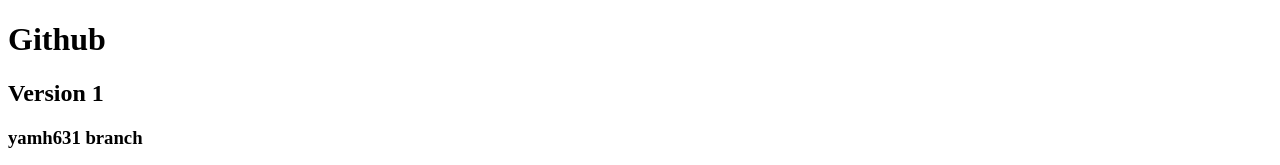
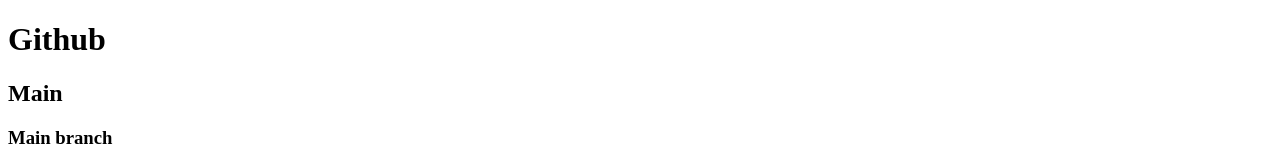
Before and after one commit to Yamh631/Test, a plain HTML site: page index.html in a window 1280 px wide. Shown: the top 165 px of the page. Drawn offline with Linux system fonts and the light colour scheme.

Commit message:
Change Title -> Main

```diff
--- a/index.html
+++ b/index.html
@@ -7,8 +7,8 @@
 </head>
 <body>
     <h1>Github</h1>
-    <h2>Version 1</h2>
-    <h3>yamh631 branch</h3>
+    <h2>Main</h2>
+    <h3>Main branch</h3>
 
     <p>Lorem ipsum dolor sit amet consectetur adipisicing elit. Veritatis tempora voluptatibus necessitatibus nobis explicabo aliquam tenetur fuga minima quas nulla excepturi porro quam soluta praesentium enim, dolore ullam sunt nostrum!</p>
 
```
